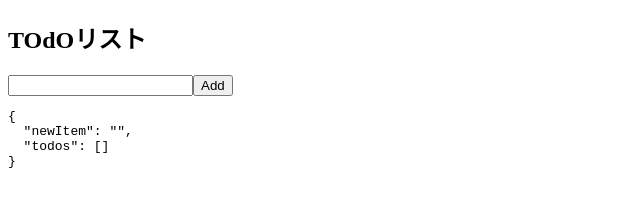
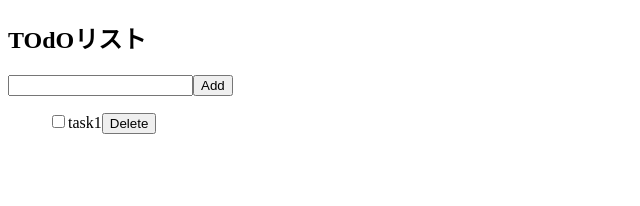
Before and after one commit to kandalog/vue-first, a plain HTML site: page index.html in a window 1280 px wide. Shown: the whole page, without its empty margins (0-640 px from the left). Drawn offline with nearby package versions, Linux system fonts and the light colour scheme.

Commit message:
削除機能を実装

```diff
--- a/css/style.css
+++ b/css/style.css
@@ -0,0 +1,7 @@
+ul {
+  list-style: none;
+}
+
+span.done {
+  text-decoration: line-through;
+}
--- a/index.html
+++ b/index.html
@@ -13,11 +13,21 @@
   <body>
     <div id="app">
       <h2>TOdOリスト</h2>
+
       <form v-on:submit.prevent>
         <input type="text" v-model="newItem" />
         <button v-on:click="addItem">Add</button>
       </form>
-      <pre>{{ $data }}</pre>
+
+      <ul>
+        <li v-for="(todo, index) in todos">
+          <input type="checkbox" v-model="todo.isDone" />
+          <span v-bind:class="{done: todo.isDone}">{{ todo.item }}</span>
+          <button v-on:click="deleteItem(index)">Delete</button>
+        </li>
+      </ul>
+
+      <!-- <pre>{{ $data }}</pre> -->
     </div>
   </body>
 </html>
--- a/js/main.js
+++ b/js/main.js
@@ -1,16 +1,32 @@
 const app = Vue.createApp({
   data: () => ({
     newItem: "",
-    todos: [],
+    todos: [
+      {
+        item: "task1",
+        isDone: false,
+      },
+    ],
   }),
   methods: {
+    // 新規タスク追加
     addItem: function (e) {
-      console.log("clicked");
+      if (this.newItem === "") return;
+
       let todo = {
         item: this.newItem,
+        isDone: false,
       };
+
       this.todos.push(todo);
+
       this.newItem = "";
+    },
+
+    // タスクを削除
+    deleteItem: function (index) {
+      console.log("delete");
+      this.todos.splice(index, 1);
     },
   },
 });
```
